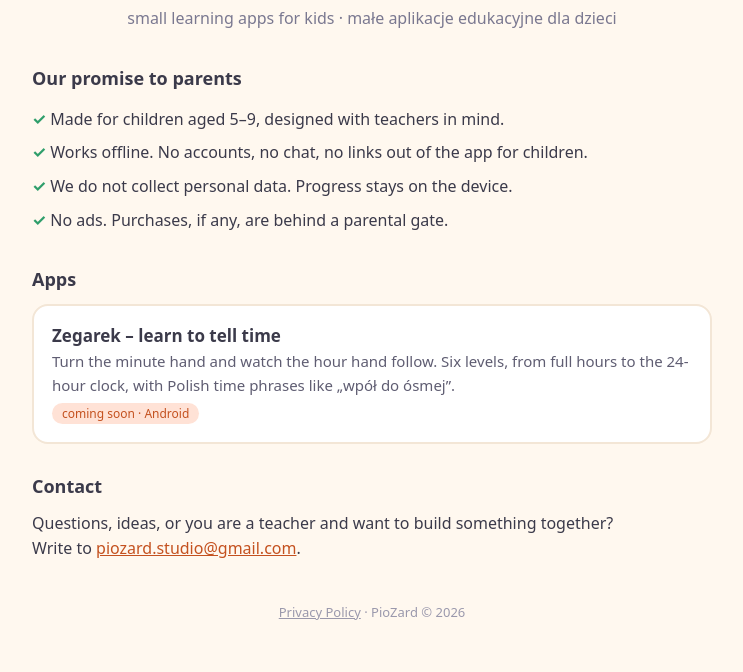
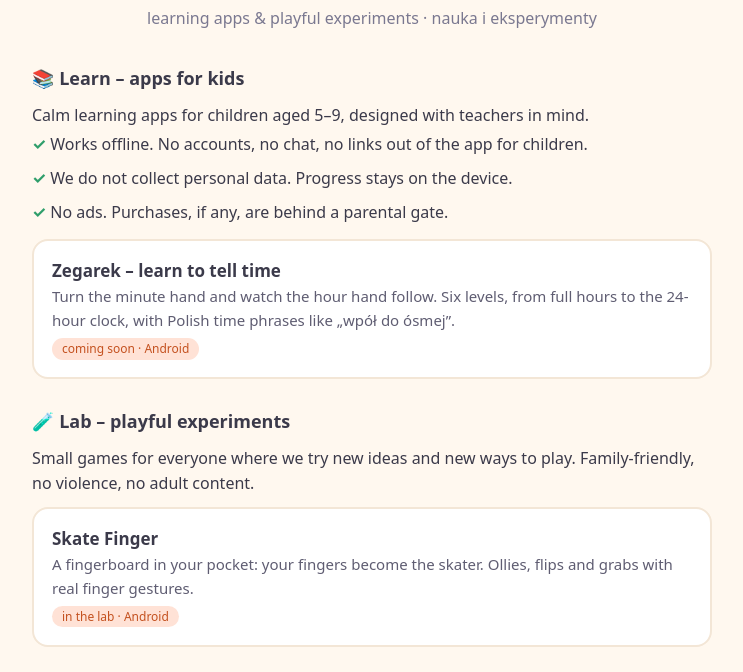
Before and after one commit to PioZard/piozard.github.io, a plain HTML site: page index.html in a window 1280 px wide. Shown: the part 116-788 px from the top of the page, without its empty margins (268-1011 px from the left). Drawn offline with Linux system fonts and the light colour scheme.

Commit message:
Dwa działy: Learn i Lab

```diff
--- a/index.html
+++ b/index.html
@@ -3,8 +3,8 @@
 <head>
     <meta charset="UTF-8">
     <meta name="viewport" content="width=device-width, initial-scale=1.0">
-    <title>PioZard | learning apps for kids</title>
-    <meta name="description" content="PioZard makes small, calm learning apps for children: offline, no ads, no data collection.">
+    <title>PioZard | learning apps & playful experiments</title>
+    <meta name="description" content="PioZard makes calm learning apps for children and small experimental games for everyone.">
     <style>
         * { margin: 0; padding: 0; box-sizing: border-box; }
         body {
@@ -50,23 +50,31 @@
 <div class="container">
     <header>
         <div class="logo">Pio<span>Zard</span></div>
-        <p class="tagline">small learning apps for kids · małe aplikacje edukacyjne dla dzieci</p>
+        <p class="tagline">learning apps & playful experiments · nauka i eksperymenty</p>
     </header>
 
-    <h2>Our promise to parents</h2>
+    <h2>📚 Learn – apps for kids</h2>
+    <p>Calm learning apps for children aged 5–9, designed with teachers in mind.</p>
     <ul class="promise">
-        <li>Made for children aged 5–9, designed with teachers in mind.</li>
         <li>Works offline. No accounts, no chat, no links out of the app for children.</li>
         <li>We do not collect personal data. Progress stays on the device.</li>
         <li>No ads. Purchases, if any, are behind a parental gate.</li>
     </ul>
-
-    <h2>Apps</h2>
     <div class="card">
         <h3>Zegarek – learn to tell time</h3>
         <p>Turn the minute hand and watch the hour hand follow. Six levels, from full hours
             to the 24-hour clock, with Polish time phrases like „wpół do ósmej”.</p>
         <span class="tag">coming soon · Android</span>
+    </div>
+
+    <h2>🧪 Lab – playful experiments</h2>
+    <p>Small games for everyone where we try new ideas and new ways to play.
+        Family-friendly, no violence, no adult content.</p>
+    <div class="card">
+        <h3>Skate Finger</h3>
+        <p>A fingerboard in your pocket: your fingers become the skater. Ollies, flips and
+            grabs with real finger gestures.</p>
+        <span class="tag">in the lab · Android</span>
     </div>
 
     <h2>Contact</h2>
```
